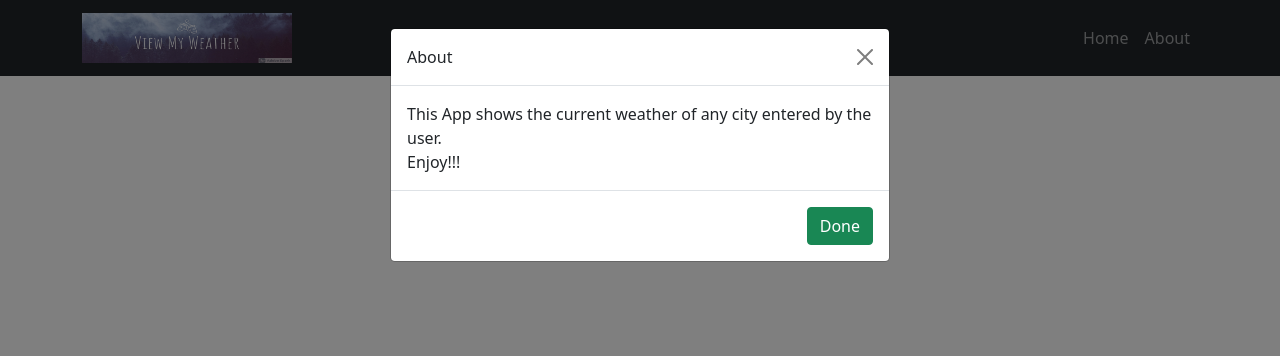
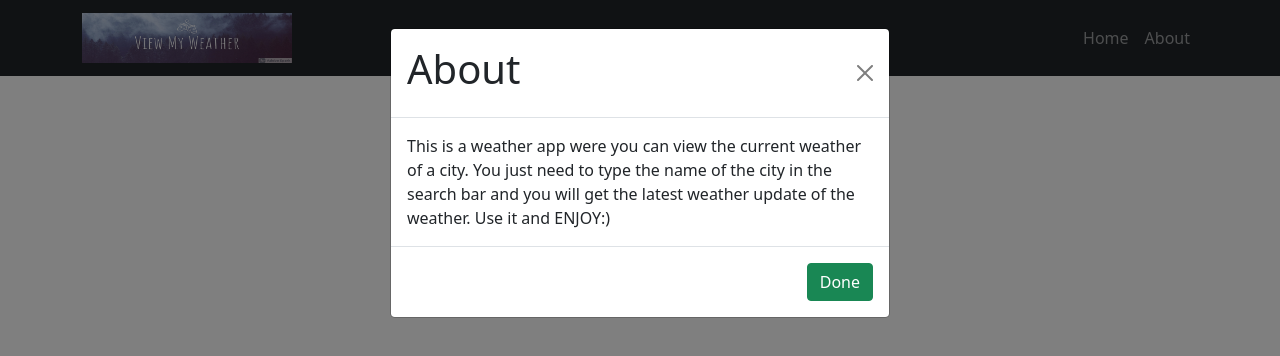
Before and after one commit to Adityabill/View-my-weather, a React (Create React App) app: page / in a window 1280 px wide. Both pictures are taken after a click on the button "About". Shown: the top 356 px of the page. Built offline with nearby package versions, Linux system fonts and the light colour scheme.

Commit message:
Added About component and added the same to the modal

```diff
--- /dev/null
+++ b/src/components/AboutModal.js
@@ -0,0 +1,11 @@
+import React from "react";
+
+export default class AboutModal extends React.Component{
+    render(){
+        return(<div>
+            This is a weather app were you can view the current weather of a city. You just need to type the name of the city in the
+            search bar and you will get the latest weather update of the weather.
+            Use it and ENJOY:)
+        </div>)
+    }
+}
--- a/src/components/Home.js
+++ b/src/components/Home.js
@@ -1,6 +1,7 @@
 import React from "react";
 import {Button, Navbar, Nav, Container, NavDropdown, Modal} from 'react-bootstrap'
 import MainIcon from './Images/View_My_Weather_icon.jpg'
+import AboutModal from "./AboutModal";
 
 export default class Home extends React.Component{
     constructor(){
@@ -35,18 +36,18 @@ export default class Home extends React.Component{
                          {/* Model Body */}
                          <Modal show={this.state.display} onHide={()=>{this.controlModal()}}>
                              <Modal.Header closeButton>
-                                 About
+                                 <h1>About</h1>
                              </Modal.Header>
 
                              <Modal.Body>
-                                 This App shows the current weather of any city entered by the user.<br/>
-                                 Enjoy!!!
+                                 <AboutModal />
                              </Modal.Body>
 
                              <Modal.Footer>
                                  <Button variant="success" onClick={()=>{this.controlModal()}}>Done</Button>
                              </Modal.Footer>
                          </Modal>
+
                        </Nav>
                      </Navbar.Collapse>
                 </Container>
```
